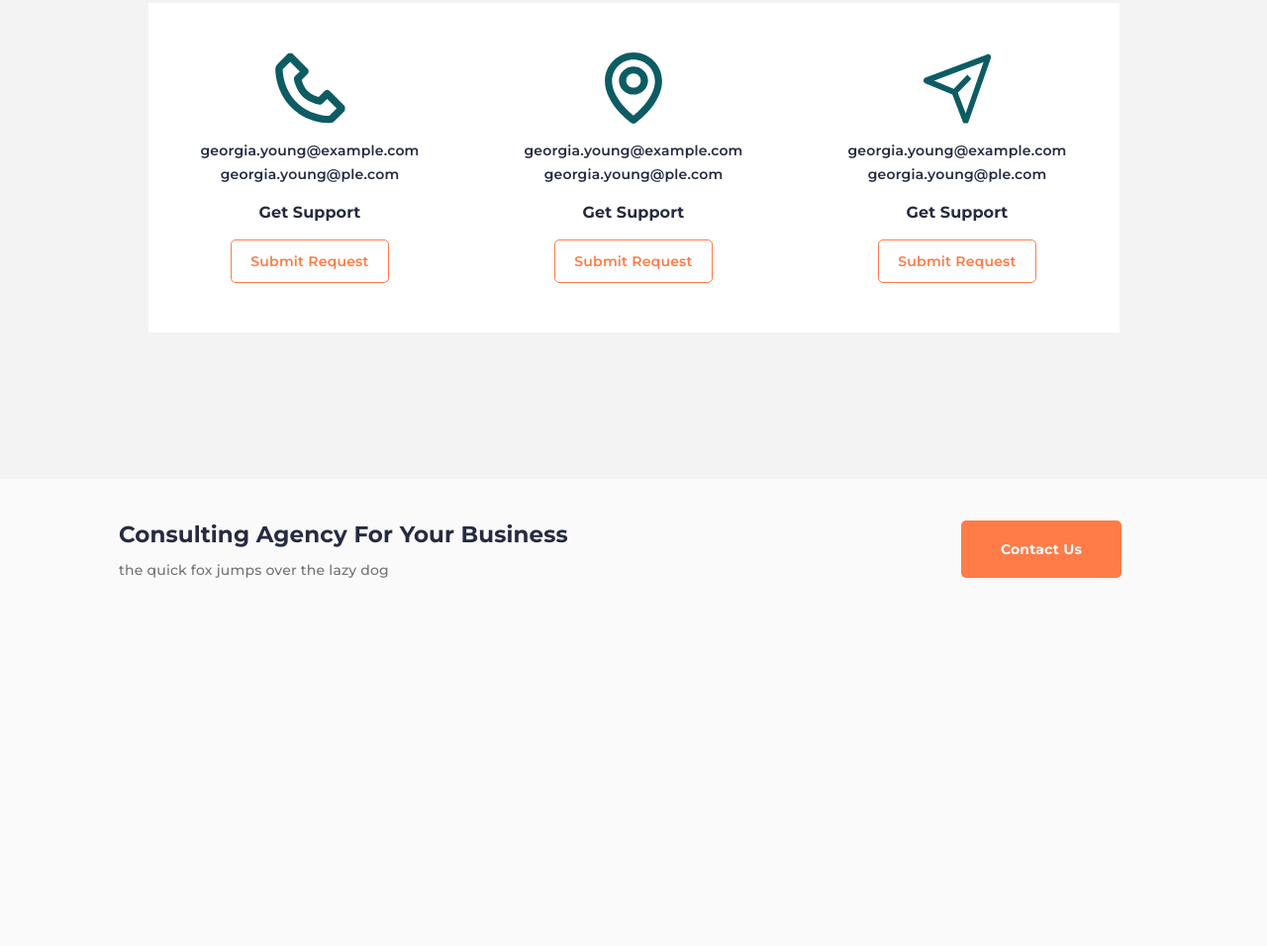
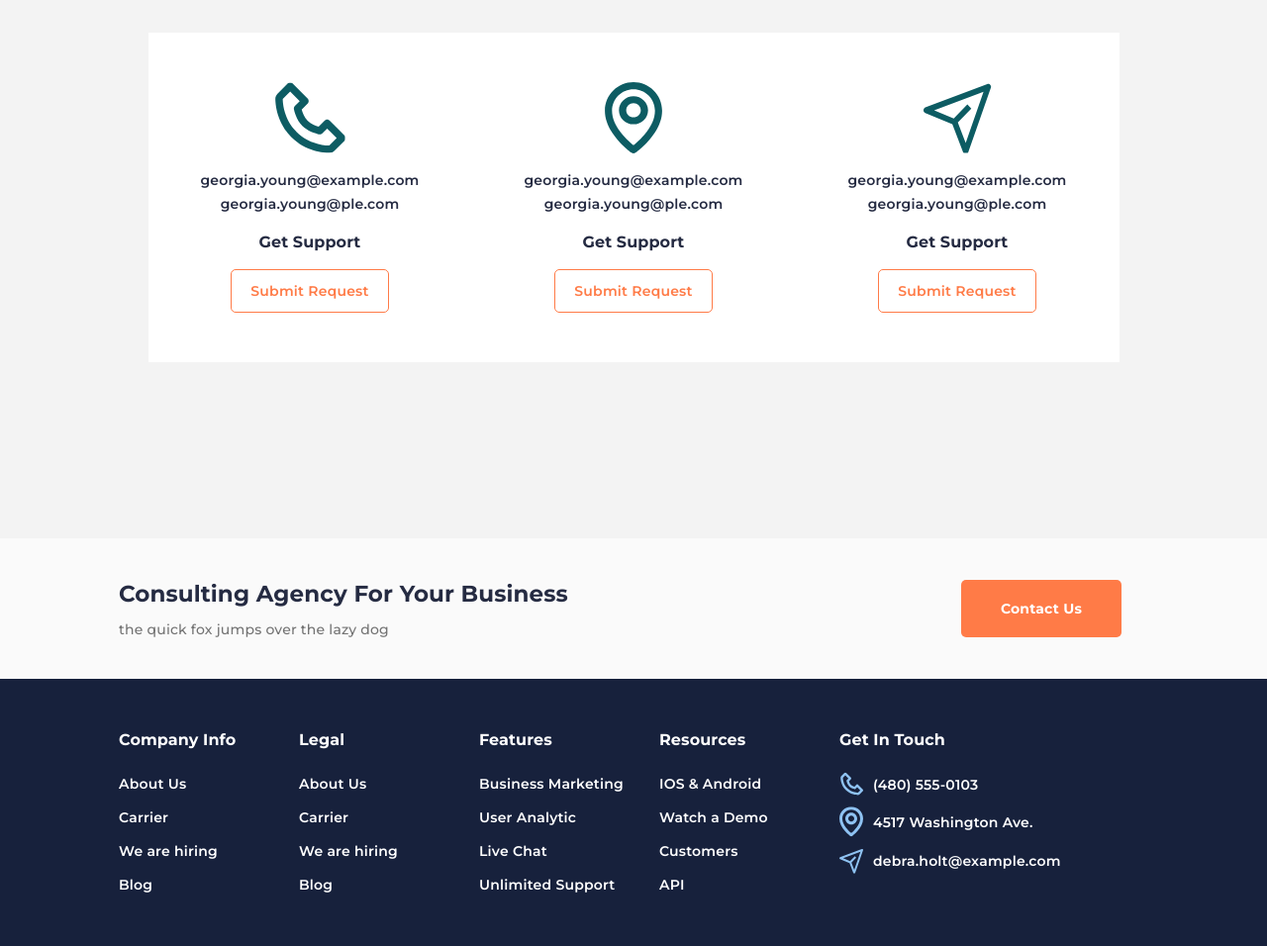
Before and after one commit to Markuvines/Landing3, a website: page src/index.pug in a window 1280 px wide. Shown: the part 3679-4635 px from the top of the page at 99% size. Before the commit the page ends 4305 px from the top, so only its background shows below. Drawn offline with nearby package versions, Linux system fonts and the light colour scheme; files that its build step writes are made by us from their sources.

Commit message:
added 'footer' block

```diff
--- /dev/null
+++ b/src/blocks/footer/__footerLists/footer__footerLists.scss
@@ -0,0 +1,23 @@
+&__footerList {
+  margin: 0 30px 0 0;
+  flex: 0 1 152px;
+
+  @media (max-width: 768px) {
+    flex-basis: auto;
+    margin: 0 0 10px 0;
+    text-align: center;
+    border-bottom: 1px solid white;
+  }
+
+  .footerList__list {
+    @media (max-width: 768px) {
+      display: none;
+    }
+  }
+
+  .footerList__listTitle {
+    @media (max-width: 768px) {
+      margin: 0;
+    }
+  }
+}
--- /dev/null
+++ b/src/blocks/footer/__lists/footer__lists.scss
@@ -0,0 +1,4 @@
+&__lists {
+  padding: 50px 0;
+  background: #17213C;
+}
--- /dev/null
+++ b/src/blocks/footer/__listsContent/footer__listsContent.scss
@@ -0,0 +1,9 @@
+&__listsContent {
+  display: flex;
+  @media (max-width: 1024px) {
+    justify-content: center;
+  }
+  @media (max-width: 768px) {
+    flex-direction: column;
+  }
+}
--- /dev/null
+++ b/src/blocks/footer/footer.scss
@@ -0,0 +1,5 @@
+.footer {
+  @import './__lists/footer__lists.scss';
+  @import './__listsContent/footer__listsContent.scss';
+  @import './__footerLists/footer__footerLists.scss';
+}
--- a/src/index.pug
+++ b/src/index.pug
@@ -207,5 +207,65 @@ html(lang="en")
               .contactUs__title Consulting Agency For Your Business
               .contactUs__text the quick fox jumps over the lazy dog
             a.contactUs__button(href="#") Contact Us
+        footer.footer.wrapper__footer
+            section.footer__lists
+              .footer__listsContent._container
+                .footer__footerList.footerList
+                  h5.footerList__listTitle Company Info
+                  ul.footerList__list
+                    li.footerList__item
+                      a.footerList__link(href="") About Us
+                    li.footerList__item
+                      a.footerList__link(href="") Carrier
+                    li.footerList__item
+                      a.footerList__link(href="") We are hiring
+                    li.footerList__item
+                      a.footerList__link(href="") Blog
+                .footer__footerList.footerList
+                  h5.footerList__listTitle Legal
+                  ul.footerList__list
+                    li.footerList__item
+                      a.footerList__link(href="") About Us
+                    li.footerList__item
+                      a.footerList__link(href="") Carrier
+                    li.footerList__item
+                      a.footerList__link(href="") We are hiring
+                    li.footerList__item
+                      a.footerList__link(href="") Blog
+                .footer__footerList.footerList
+                  h5.footerList__listTitle Features
+                  ul.footerList__list
+                    li.footerList__item
+                      a.footerList__link(href="") Business Marketing
+                    li.footerList__item
+                      a.footerList__link(href="") User Analytic
+                    li.footerList__item
+                      a.footerList__link(href="") Live Chat
+                    li.footerList__item
+                      a.footerList__link(href="") Unlimited Support
+                .footer__footerList.footerList
+                  h5.footerList__listTitle Resources
+                  ul.footerList__list
+                    li.footerList__item
+                      a.footerList__link(href="") IOS & Android
+                    li.footerList__item
+                      a.footerList__link(href="") Watch a Demo
+                    li.footerList__item
+                      a.footerList__link(href="") Customers
+                    li.footerList__item
+                      a.footerList__link(href="") API
+                .footer__footerList.footerList--contacts
+                  h5.footerList__listTitle Get In Touch
+                  ul.footerList__list
+                    li.footerList__item
+                      img.footerList__image(src="./img/footerList/phone.svg", alt="phone")
+                      a.footerList__link(href="tel:4805550103") (480) 555-0103
+                    li.footerList__item
+                      img.footerList__image(src="./img/footerList/map.svg", alt="map")
+                      a.footerList__link(href="") 4517 Washington Ave.
+                    li.footerList__item
+                      img.footerList__image(src="./img/footerList/email.svg", alt="emale")
+                      a.footerList__link(href="mailto:debra.holt@example.com") debra.holt@example.com
+            //- section.footer__copyright
 script(src="https://ajax.googleapis.com/ajax/libs/jquery/3.6.0/jquery.min.js")
 script(type='module' src="./main.js")
--- a/src/main.js
+++ b/src/main.js
@@ -3,5 +3,24 @@ import {contactActive} from './js/contact--active.js';
 
 $(document).ready(function(){
    featureActive();
+   $('.contacts__body').height(($('.contacts__body').height())+60)
    contactActive();
+   $('.footerList__listTitle').on('click', function(){
+     // $(this).next().toggleClass('footerList__list--active')
+     if (window.matchMedia("(max-width: 768px)").matches) {
+      /* the viewport is at least 400 pixels wide, write code specific for that */
+      $(this).next().animate({
+         height: 'toggle',
+      })
+    }
+      // $(this).next().animate({
+      //    height: 'toggle',
+      // })
+   })
 })
+
+// if (window.matchMedia("(max-width: 768px)").matches) {
+//    /* the viewport is at least 400 pixels wide, write code specific for that */
+//  } else {
+//    /* the viewport is less than 400 pixels wide, write code specific for that */
+//  }
--- a/src/main.scss
+++ b/src/main.scss
@@ -55,3 +55,4 @@ h5 {
 @import './blocks/contacts/contacts.scss';
 @import './blocks/contactUs/contactUs.scss';
 @import './blocks/footerList/footerList.scss';
+@import './blocks/footer/footer.scss';
```
Also changed, not shown: src/img/footerList/email.svg (added), src/img/footerList/map.svg (added), src/img/footerList/phone.svg (added).
